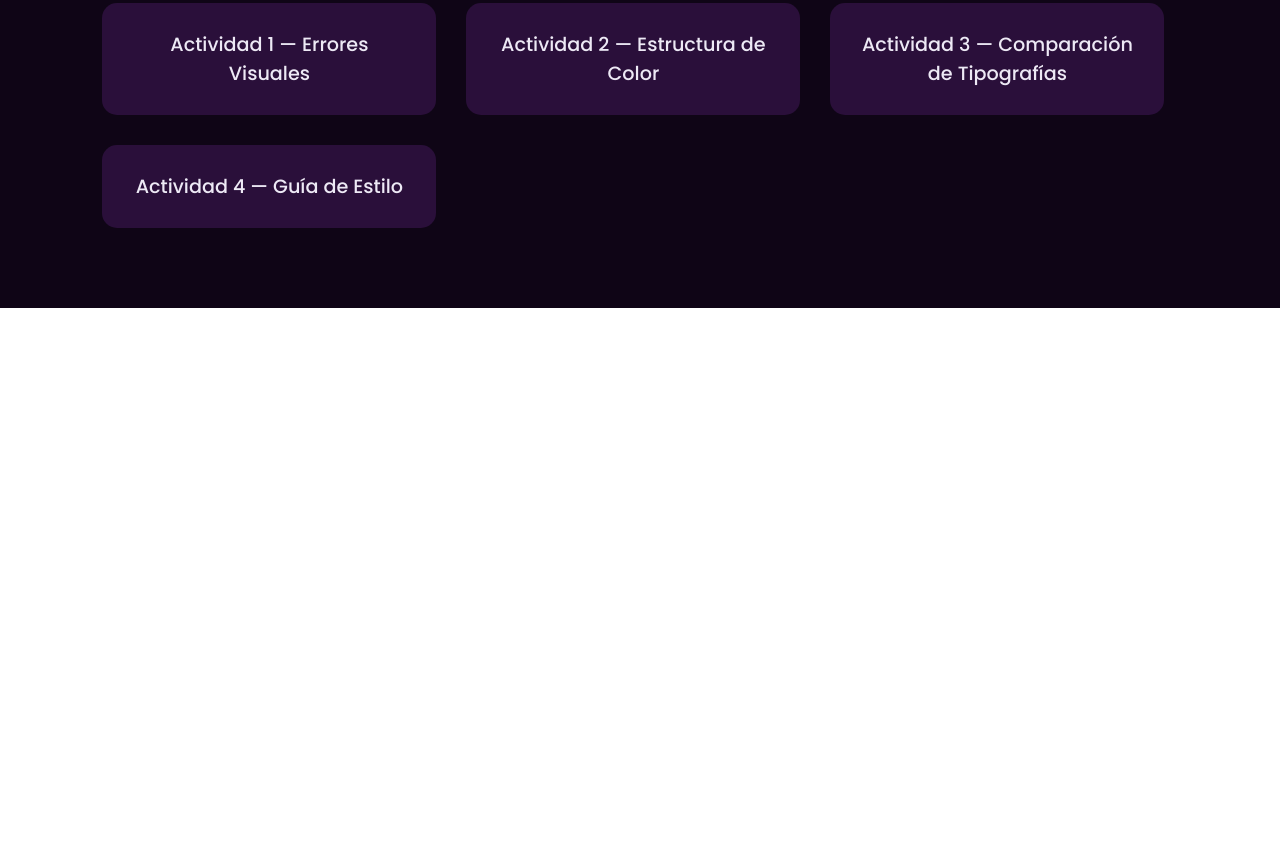
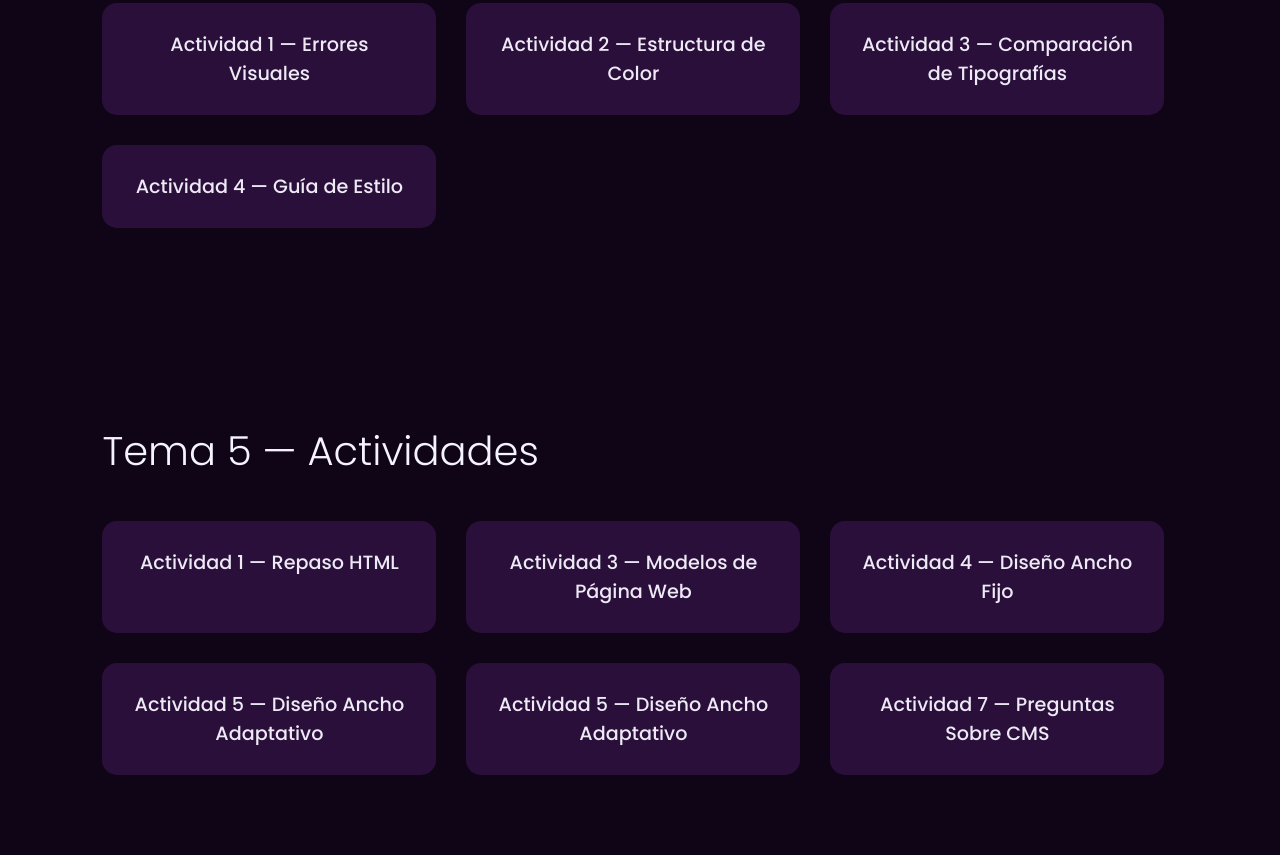
Before and after one commit to SpacialRamen/diweb_2627, a plain HTML site: page index.html in a window 1280 px wide. Shown: the part 3558-4413 px from the top of the page. Before the commit the page ends 3866 px from the top, so only its background shows below. Drawn offline with Linux system fonts and the light colour scheme.

Commit message:
actualizar portfolio y subir ejercicio1

```diff
--- a/index.html
+++ b/index.html
@@ -275,5 +275,40 @@
     </div>
     </section>
 
+    <section id="tema5" style="padding: 80px 8vw; background: #0F0516; color: #EDE9F5;">
+    <h2 style="font-size: 2.5rem; margin-bottom: 40px; color: #F5F3FF;">Tema 5 — Actividades</h2>
+
+    <div style="display: flex; flex-wrap: wrap; gap: 30px;">
+
+        <a href="tema5/ejercicios/Ejercicio1_PabloBocanegra.html" style="background: #2A0F3A; padding: 25px; border-radius: 15px; width: 280px; text-align: center; color: #EDE9F5; font-size: 1.2rem; text-decoration: none; border: 2px solid transparent; transition: 0.3s;">
+            Actividad 1 — Repaso HTML
+        </a>
+
+        <!-- <a href="tema5/ejercicios/Ejercicio2_PabloBocanegra.pdf" style="background: #2A0F3A; padding: 25px; border-radius: 15px; width: 280px; text-align: center; color: #EDE9F5; font-size: 1.2rem; text-decoration: none; border: 2px solid transparent; transition: 0.3s;">
+            Actividad 2 — Estructura de Color
+        </a> -->
+
+        <a href="tema5/ejercicios/Ejercicio3_PabloBocanegra.pdf" style="background: #2A0F3A; padding: 25px; border-radius: 15px; width: 280px; text-align: center; color: #EDE9F5; font-size: 1.2rem; text-decoration: none; border: 2px solid transparent; transition: 0.3s;">
+            Actividad 3 — Modelos de Página Web
+        </a>
+
+        <a href="tema5/ejercicios/Ejercicio4_PabloBocanegra.html" style="background: #2A0F3A; padding: 25px; border-radius: 15px; width: 280px; text-align: center; color: #EDE9F5; font-size: 1.2rem; text-decoration: none; border: 2px solid transparent; transition: 0.3s;">
+            Actividad 4 — Diseño Ancho Fijo
+        </a>
+
+        <a href="tema5/ejercicios/Ejercicio5_PabloBocanegra.html" style="background: #2A0F3A; padding: 25px; border-radius: 15px; width: 280px; text-align: center; color: #EDE9F5; font-size: 1.2rem; text-decoration: none; border: 2px solid transparent; transition: 0.3s;">
+            Actividad 5 — Diseño Ancho Adaptativo
+        </a>
+
+        <a href="tema5/ejercicios/Ejercicio6_PabloBocanegra" style="background: #2A0F3A; padding: 25px; border-radius: 15px; width: 280px; text-align: center; color: #EDE9F5; font-size: 1.2rem; text-decoration: none; border: 2px solid transparent; transition: 0.3s;">
+            Actividad 5 — Diseño Ancho Adaptativo
+        </a>
+
+        <a href="tema5/ejercicios/Ejercicio7_PabloBocanegra.pdf" style="background: #2A0F3A; padding: 25px; border-radius: 15px; width: 280px; text-align: center; color: #EDE9F5; font-size: 1.2rem; text-decoration: none; border: 2px solid transparent; transition: 0.3s;">
+            Actividad 7 — Preguntas Sobre CMS
+        </a>
+    </div>
+    </section>
+
 </body>
 </html>
```
Also changed, not shown: tema5/Ejercicio1_PabloBocanegra.html (added, +38 -0 lines).
